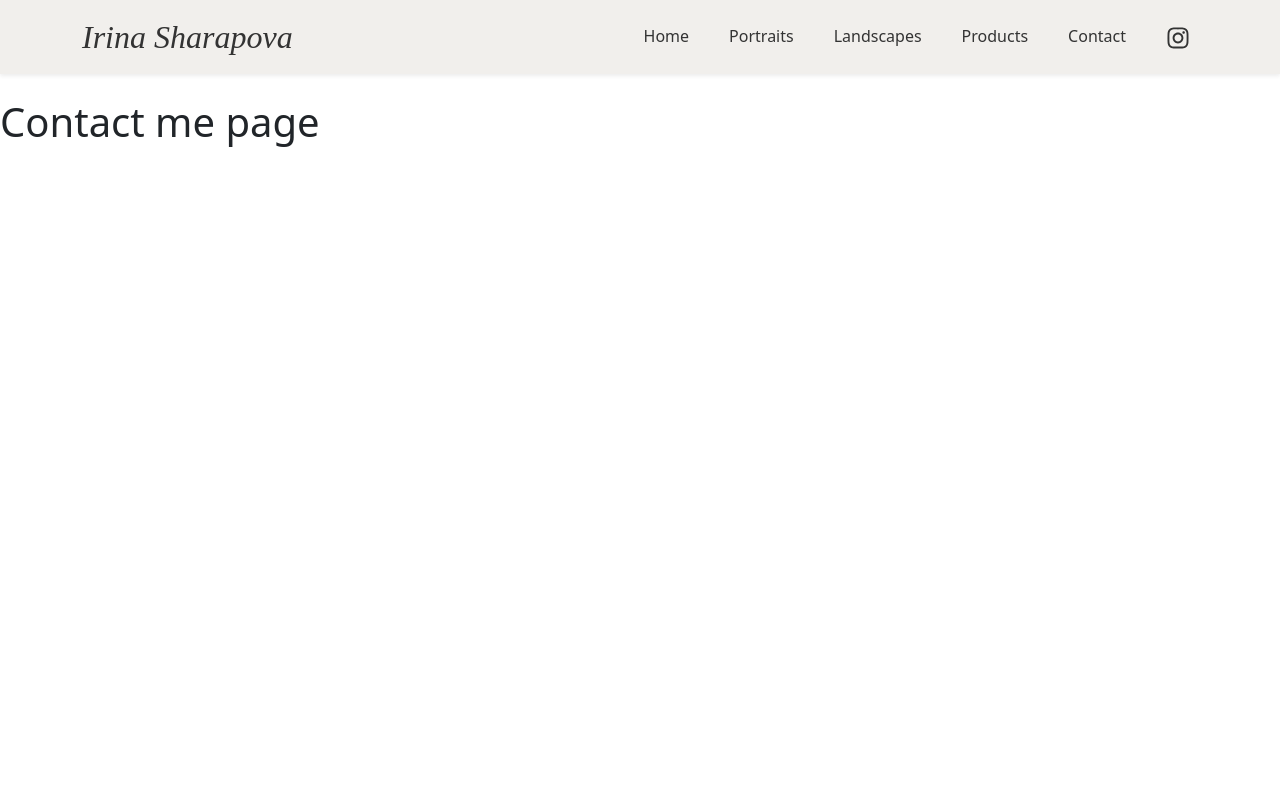
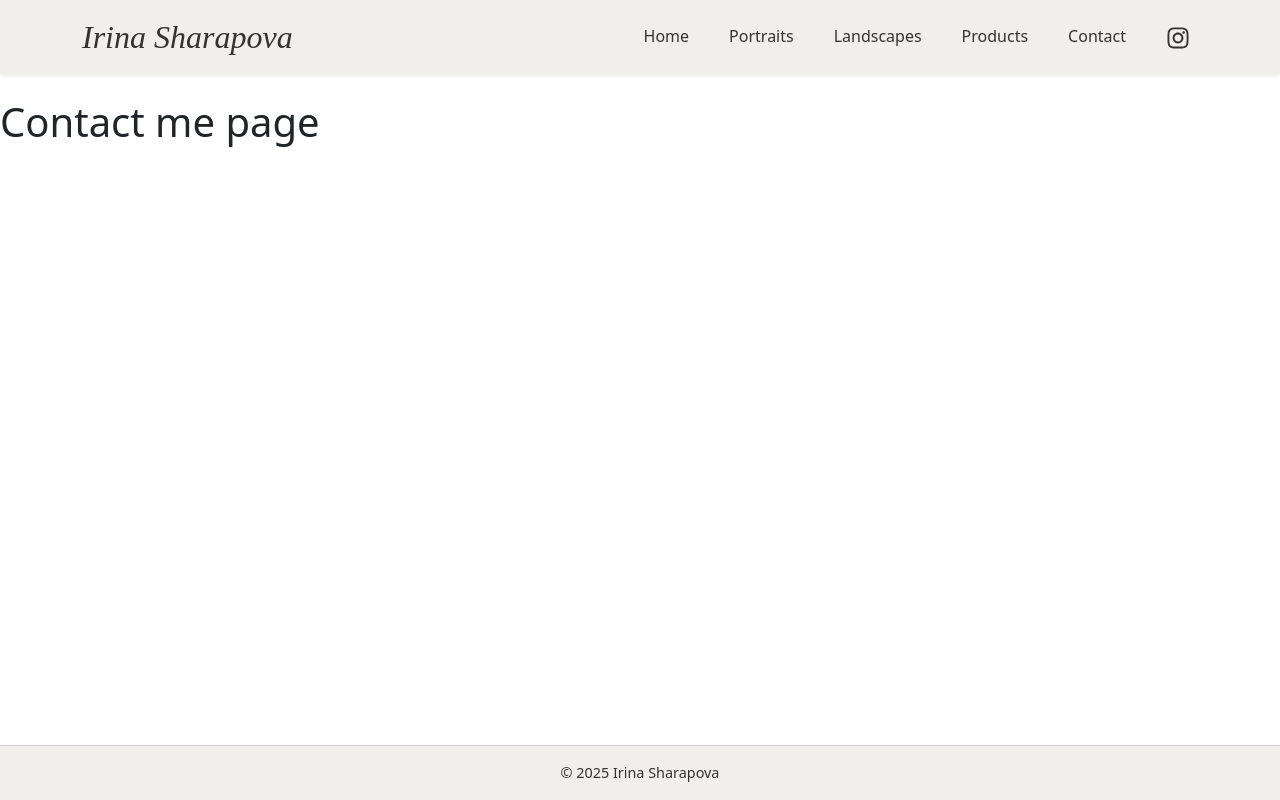
Before and after one commit to irena-sharapova/Portfolio_project, a React (Vite) app: page /contact in a window 1280 px wide. Built offline with nearby package versions, Linux system fonts and the light colour scheme; a web font is replaced by a local one.

Commit message:
Added Footer

```diff
--- a/src/App.jsx
+++ b/src/App.jsx
@@ -5,11 +5,14 @@ import Portraits from './pages/Portraits';
 import Landscapes from './pages/Landscapes';
 import Products from './pages/Products';
 import Contact from './pages/Contact';
+import Footer from './components/Footer';
+
 
 function App() {
   return (
     <Router>
       <MyNavbar />
+      <div style={{ flex: 1 }}>
       <Routes>
         <Route path="/" element={<Home />} />
         <Route path="/portraits" element={<Portraits />} />
@@ -17,6 +20,8 @@ function App() {
         <Route path="/products" element={<Products />} />
         <Route path="/contact" element={<Contact />} />
       </Routes>
+      </div>
+      <Footer />
     </Router>
   );
 }
--- /dev/null
+++ b/src/CSS/Footer.css
@@ -0,0 +1,9 @@
+.footer {
+    text-align: center;
+    padding: 0.4rem;
+    font-size: 0.7rem;
+    color: #333333;
+    background-color: #F1EFEC;
+    border-top: 1px solid #ccc; /* optional separator */
+    margin-top: auto; /* ensure footer stays at the bottom if using flex layout */
+  }
--- /dev/null
+++ b/src/components/Footer.jsx
@@ -0,0 +1,9 @@
+function Footer() {
+    return (
+      <footer className="footer">
+        © 2025 Irina Sharapova
+      </footer>
+    );
+  }
+
+  export default Footer;
--- a/src/index.css
+++ b/src/index.css
@@ -21,12 +21,24 @@ a:hover {
   color: #535bf2;
 }
 
-body {
+html, body, #root {
+  height: 100%;
   margin: 0;
-  min-width: 320px;
-  min-height: 100vh;
+  display: flex;
+  flex-direction: column;
   /* background-color: #F1EFEC;
   color: #333333; */
+}
+
+#root {
+  flex: 1;
+  display: flex;
+  flex-direction: column;
+}
+
+body {
+  min-width: 320px;
+  color: #333333;
 }
 
 h1 {
@@ -56,3 +68,12 @@ button:focus-visible {
 /* html, body, #root {
   background-color: #F1EFEC !important;
 } */
+
+.footer {
+  background-color: #F1EFEC;
+  color: #333333;
+  text-align: center;
+  padding: 1rem;
+  font-size: 0.9rem;
+  border-top: 1px solid #ccc;
+}
```
